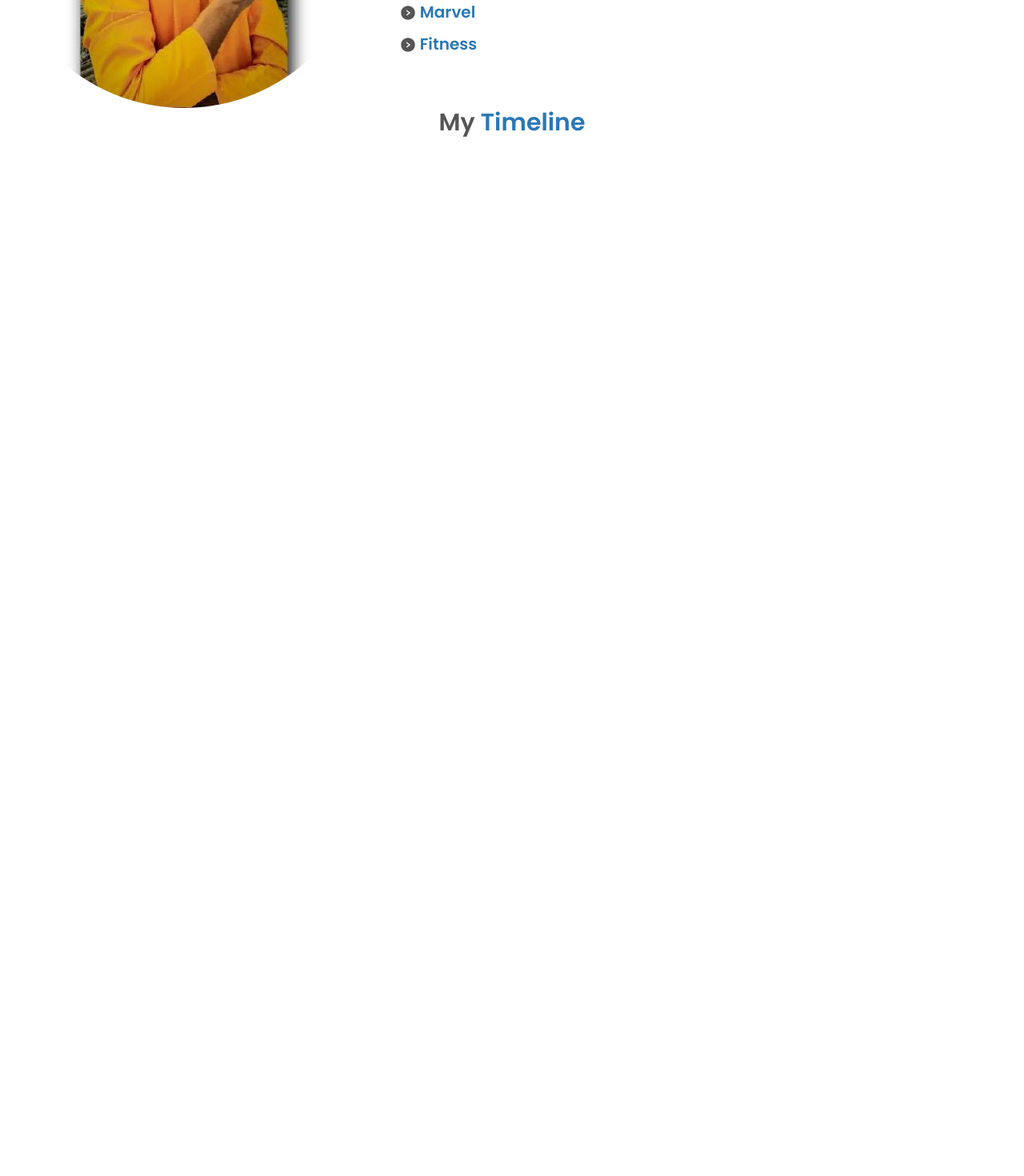
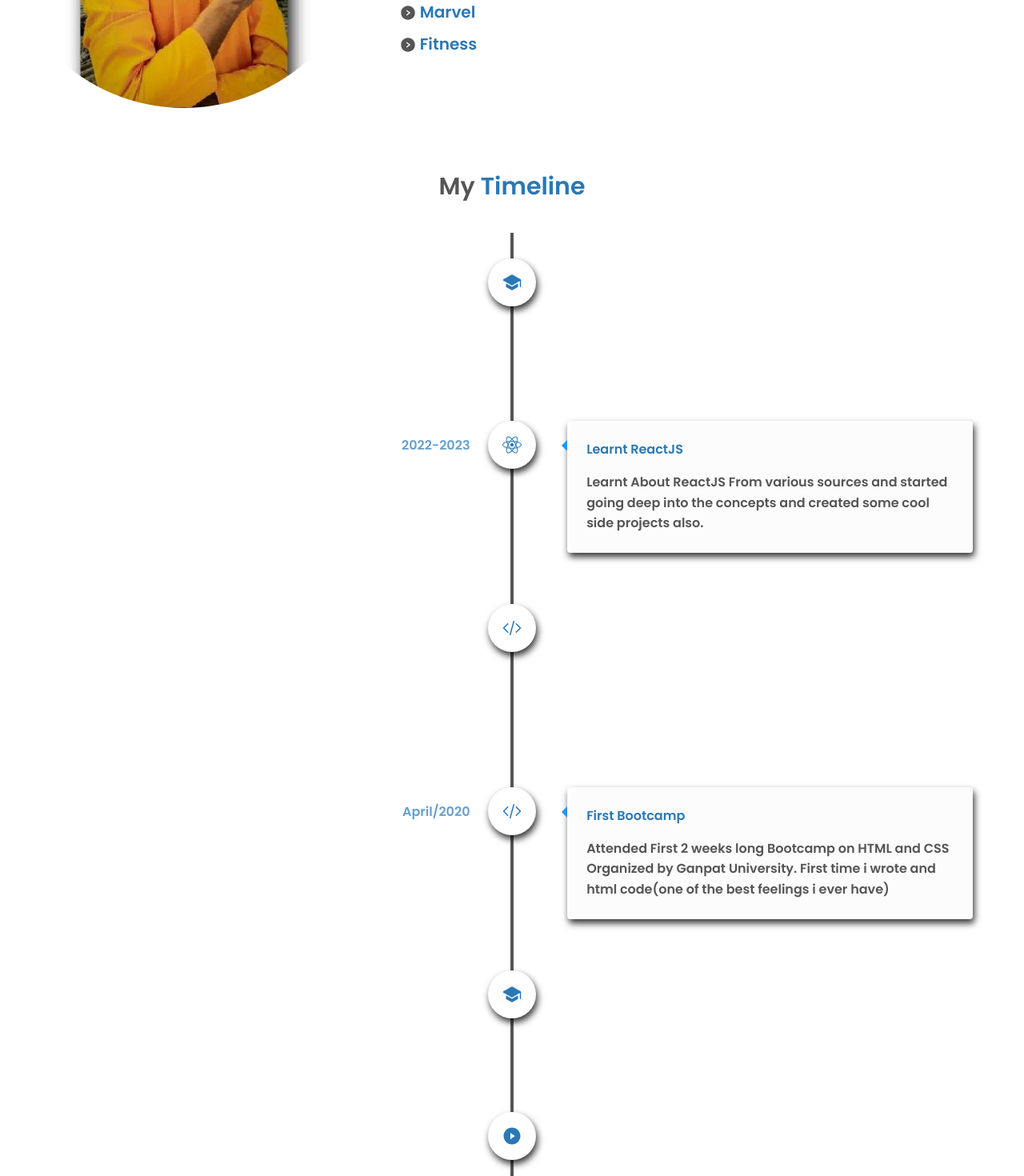
Before and after one commit to villAsh/v1lash.io, a React (Create React App) app: page / in a window 1280 px wide. Shown: the part 1117-2587 px from the top of the page at 80% size. Before the commit the page ends 1328 px from the top, so only its background shows below. Built offline with nearby package versions, Linux system fonts and the light colour scheme.

Commit message:
created timeline component with react-vertical-timeline-component

```diff
--- a/package.json
+++ b/package.json
@@ -12,6 +12,7 @@
     "react-icons": "^4.8.0",
     "react-scripts": "5.0.1",
     "react-toggle-dark-mode": "^1.1.1",
+    "react-vertical-timeline-component": "^3.6.0",
     "tailwindcss": "^3.2.7",
     "typewriter-effect": "^2.19.0",
     "web-vitals": "^2.1.4"
--- a/src/Components/Timeline.jsx
+++ b/src/Components/Timeline.jsx
@@ -1,12 +1,100 @@
 import { motion } from "framer-motion";
-export default function Timeline(){
-    return(
-        <div className="font-poppins">
+import { VerticalTimeline, VerticalTimelineElement } from "react-vertical-timeline-component";
+import 'react-vertical-timeline-component/style.min.css';
+import { IoSchool } from 'react-icons/io5'
+import { HiCodeBracket } from 'react-icons/hi2'
+import { FaReact } from 'react-icons/fa'
+import { AiFillPlayCircle } from 'react-icons/ai'
+export default function Timeline() {
+    return (
+        <div className="font-poppins flex flex-col items-center sm:mt-20">
             <motion.h1
-            initial={{x : -500}}
-            animate={{x : 0}}
-            transition={{duration : 0.5}}
-            className="text-xl md:text-3xl text-center text-light-fg mb-10">My <span className="text-light-primary">Timeline</span></motion.h1>
+                initial={{ x: -500 }}
+                animate={{ x: 0 }}
+                transition={{ duration: 0.5 }}
+                className="text-xl md:text-3xl text-center text-light-fg mb-10">My <span className="text-light-primary">Timeline</span></motion.h1>
+            <VerticalTimeline lineColor="#555">
+                <VerticalTimelineElement
+                    className="text-light-primary vertical-timeline-element--work"
+                    contentStyle={{ background: '#fcfcfc', color: '#2978b5', boxShadow: '2px 5px 9px rgba(0,0,0,0.8)' }}
+                    contentArrowStyle={{ borderRight: '7px solid  rgb(33, 150, 243)', color: 'black' }}
+                    iconStyle={{ background: '#fff', color: '#2978b5', boxShadow: '2px 5px 9px rgba(0,0,0,0.8)' }}
+                    date="2020-2023"
+                    icon={<IoSchool className="text-5xl" />}
+                >
+                    <h1 className="vertical-timeline-element-title">Bachelor of Computer Application</h1>
+                    <p className="vertical-timeline-element-subtitle text-light-fg">
+                        Lokmanya College of Computer Application, Ahmedabad
+                    </p>
+                </VerticalTimelineElement>
+                <VerticalTimelineElement
+                    className="text-light-primary vertical-timeline-element--work"
+                    contentStyle={{ background: '#fcfcfc', color: '#2978b5', boxShadow: '2px 5px 9px rgba(0,0,0,0.8)' }}
+                    contentArrowStyle={{ borderRight: '7px solid  rgb(33, 150, 243)', color: 'black' }}
+                    iconStyle={{ background: '#fff', color: '#2978b5', boxShadow: '2px 5px 9px rgba(0,0,0,0.8)' }}
+                    date="2022-2023"
+                    icon={<FaReact className="text-5xl" />}
+                >
+                    <h1 className="vertical-timeline-element-title">Learnt ReactJS</h1>
+                    <p className="vertical-timeline-element-subtitle text-light-fg">
+                        Learnt About ReactJS From various sources and started going deep into the concepts
+                        and created some cool side projects also.
+                    </p>
+                </VerticalTimelineElement>
+                <VerticalTimelineElement
+                    className="text-light-primary vertical-timeline-element--work"
+                    contentStyle={{ background: '#fcfcfc', color: '#2978b5', boxShadow: '2px 5px 9px rgba(0,0,0,0.8)' }}
+                    contentArrowStyle={{ borderRight: '7px solid  rgb(33, 150, 243)', color: 'black' }}
+                    iconStyle={{ background: '#fff', color: '#2978b5', boxShadow: '2px 5px 9px rgba(0,0,0,0.8)' }}
+                    date="july/2020 - 2022"
+                    icon={<HiCodeBracket className="text-5xl" />}
+                >
+                    <h1 className="vertical-timeline-element-title">Learnt Web Developement</h1>
+                    <p className="vertical-timeline-element-subtitle text-light-fg">
+                        During this time i learnt about HTML CSS JS BOOTSTRAP C CPP OOPS and other Core CS subjects.
+                        Apart from this created some small projects to enhanche my learning.
+                    </p>
+                </VerticalTimelineElement>
+                <VerticalTimelineElement
+                    className="text-light-primary vertical-timeline-element--work"
+                    contentStyle={{ background: '#fcfcfc', color: '#2978b5', boxShadow: '2px 5px 9px rgba(0,0,0,0.8)' }}
+                    contentArrowStyle={{ borderRight: '7px solid  rgb(33, 150, 243)', color: 'black' }}
+                    iconStyle={{ background: '#fff', color: '#2978b5', boxShadow: '2px 5px 9px rgba(0,0,0,0.8)' }}
+                    date="April/2020"
+                    icon={<HiCodeBracket className="text-5xl" />}
+                >
+                    <h1 className="vertical-timeline-element-title text">First Bootcamp</h1>
+                    <p className="vertical-timeline-element-subtitle text-light-fg">
+                        Attended First 2 weeks long Bootcamp on HTML and CSS Organized by Ganpat University.
+                        First time i wrote and html code(one of the best feelings i ever have)
+                    </p>
+                </VerticalTimelineElement>
+                <VerticalTimelineElement
+
+                    className="text-light-primary vertical-timeline-element--work"
+                    contentStyle={{ background: '#fcfcfc', color: '#2978b5', boxShadow: '2px 5px 9px rgba(0,0,0,0.8)' }}
+                    contentArrowStyle={{ borderRight: '7px solid  rgb(33, 150, 243)', color: 'black' }}
+                    iconStyle={{ background: '#fff', color: '#2978b5', boxShadow: '2px 5px 9px rgba(0,0,0,0.8)' }}
+                    date="2018-2020"
+                    icon={<IoSchool className="text-5xl" />}
+                >
+                    <h1 className="vertical-timeline-element-title">Completed Higher Secondary - Commerce</h1>
+                    <p className="vertical-timeline-element-subtitle text-light-fg">
+                        Bhavna Vidhyalaya ,Saijput Tower ,Ahmedabad
+                    </p>
+                </VerticalTimelineElement>
+                <VerticalTimelineElement
+
+                    className="text-light-primary vertical-timeline-element--work"
+                    iconStyle={{ background: '#fff', color: '#2978b5', boxShadow: '2px 5px 9px rgba(0,0,0,0.8)' }}
+                    icon={<AiFillPlayCircle className="text-5xl" />}
+                >
+                </VerticalTimelineElement>
+
+
+
+
+            </VerticalTimeline>
         </div>
     );
 }
```
Also changed, not shown: 1 other file (tests, documents, lock files or other folders).
